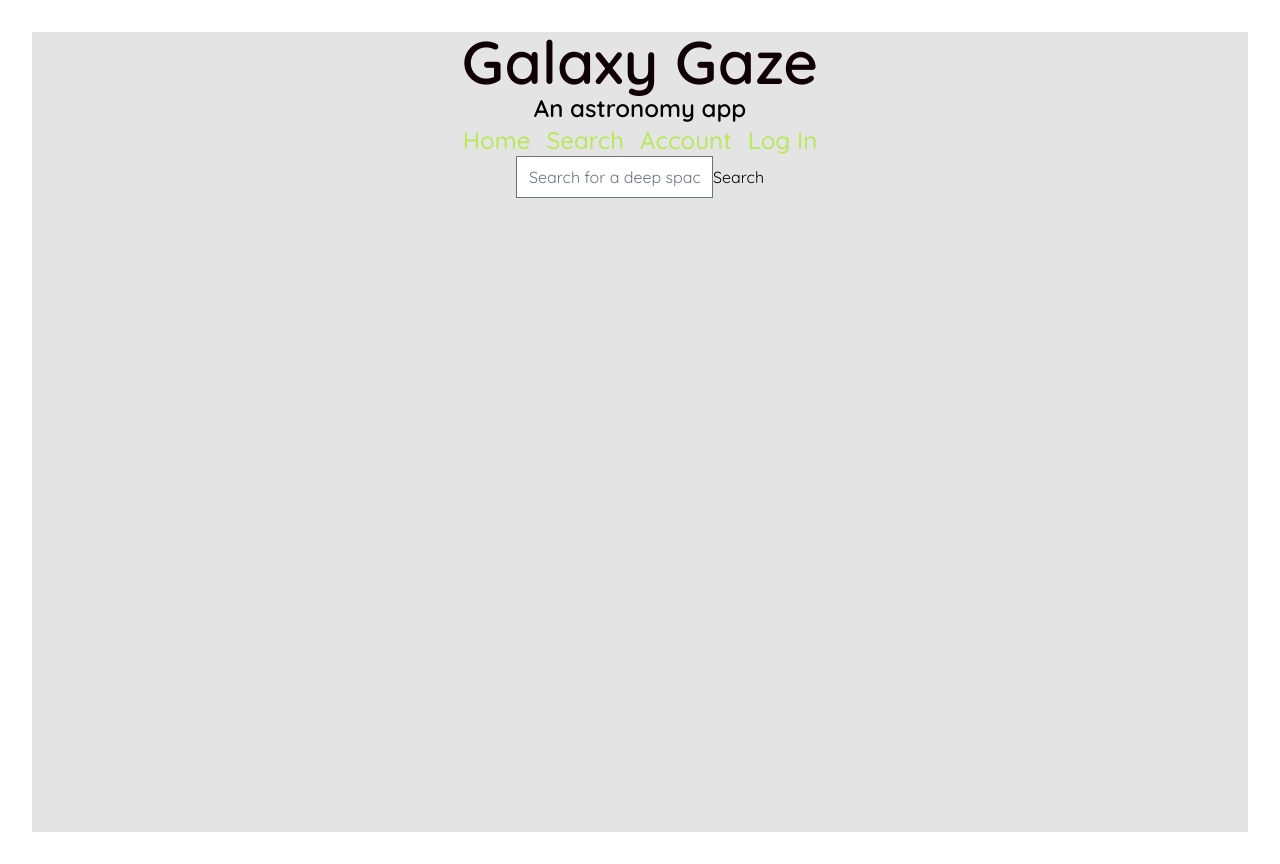
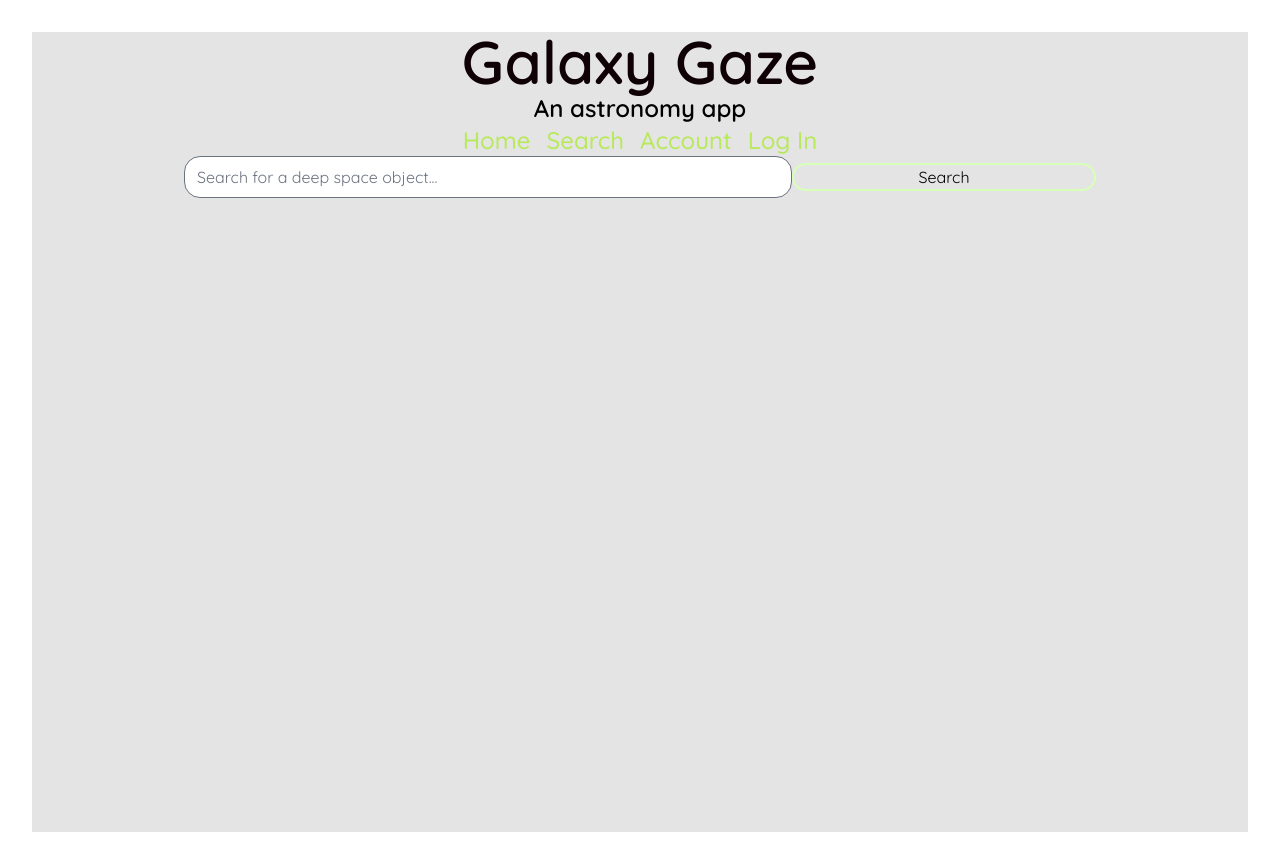
Before and after one commit to elliotvhill/capstone-fe, a React (Vite) app in the folder galaxy-gaze/: page /search in a window 1280 px wide. Built offline with nearby package versions, Linux system fonts and the light colour scheme.

Commit message:
more basic styling

```diff
--- a/galaxy-gaze/src/components/Search.jsx
+++ b/galaxy-gaze/src/components/Search.jsx
@@ -1,5 +1,5 @@
 import React, { useState, useEffect } from "react"
-import axios from 'axios'
+import axios from "axios"
 import { DEEP_SPACE_SEARCH_URL } from "../globals"
 
 const SearchComponent = () => {
@@ -16,7 +16,9 @@ const SearchComponent = () => {
         try {
             // const response = await axios.get(`${DEEP_SPACE_SEARCH_URL}${searchQuery}`)
             // const response = await axios.get(`https://galaxygaze.netlify.app/${searchQuery}`) // <-- netlify delpoyment
-            const response = await axios.get(`http://localhost:8000/deepspaceobject/search/?term=${searchQuery}`) // <-- just searches existing db in django admin -> NOT what we want // testing local api endpoint for dev
+            const response = await axios.get(
+                `http://localhost:8000/deepspaceobject/search/?term=${searchQuery}`
+            ) // <-- just searches existing db in django admin -> NOT what we want // testing local api endpoint for dev
             console.log(response.data)
             setSearchResults(response.data)
         } catch (error) {
@@ -39,20 +41,38 @@ const SearchComponent = () => {
                     value={searchQuery}
                     onChange={handleChange}
                     placeholder='Search for a deep space object...'
+                    className='w-1/2 rounded-2xl bg-gray-100'
                 />
-                    <button type='submit' className='submit-search'> Search </button>
+                <button
+                    type='submit'
+                    className='submit-search w-1/4 border-2 border-greenyellow-200 rounded-full'
+                >
+                    {" "}
+                    Search{" "}
+                </button>
             </form>
             <div className='results'>
                 {loading ? (
                     <p> Loading... </p>
                 ) : searchResults ? (
                     searchResults.map((result) => (
-                            <div key={result.id}>
-                            <h4 className="object-name">{result.object_name}</h4>
-                            <p className="object-type">Type of object: {result.object_type}</p>
-                            <p className="object-sub-type">Sub-type: {result.object_sub_type}</p>
-                            <p className="object-position-ra">Right Ascension: {result.object_position_ra}</p>
-                            <p className="object-position-dec">Declination: {result.object_position_dec}</p>
+                        <div key={result.id}
+                        className="flex flex-col space-y-2 m-8">
+                            <h4 className='object-name flex justify-center font-semibold'>
+                                {result.object_name}
+                            </h4>
+                            <p className='object-type'>
+                                Type of object: {result.object_type}
+                            </p>
+                            <p className='object-sub-type'>
+                                Sub-type: {result.object_sub_type}
+                            </p>
+                            <p className='object-position-ra'>
+                                Right Ascension: {result.object_position_ra}
+                            </p>
+                            <p className='object-position-dec'>
+                                Declination: {result.object_position_dec}
+                            </p>
                         </div>
                     ))
                 ) : (
```
Lines whose indentation alone changed are shown as unchanged.
